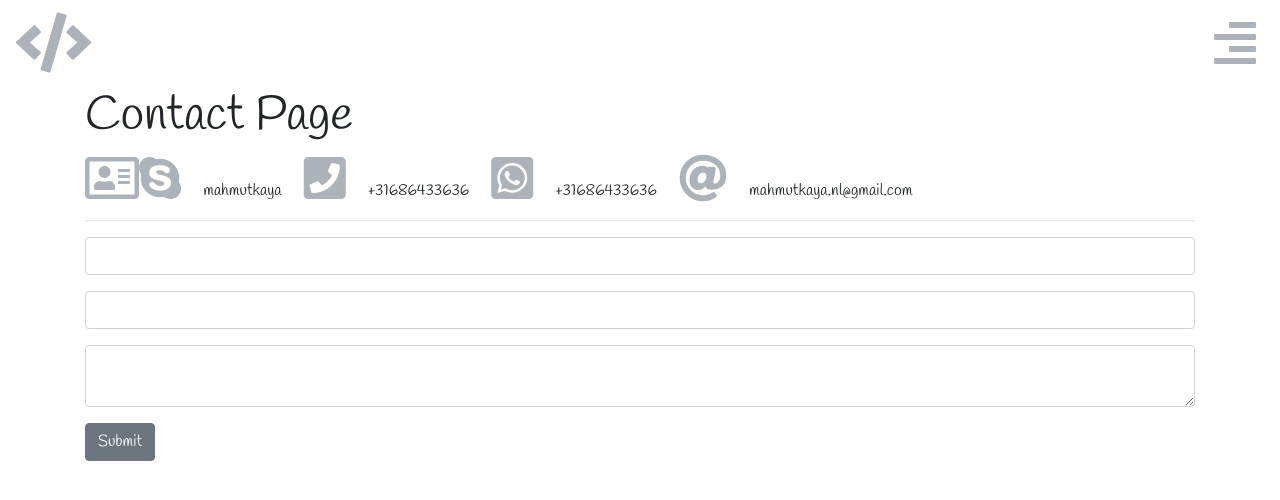
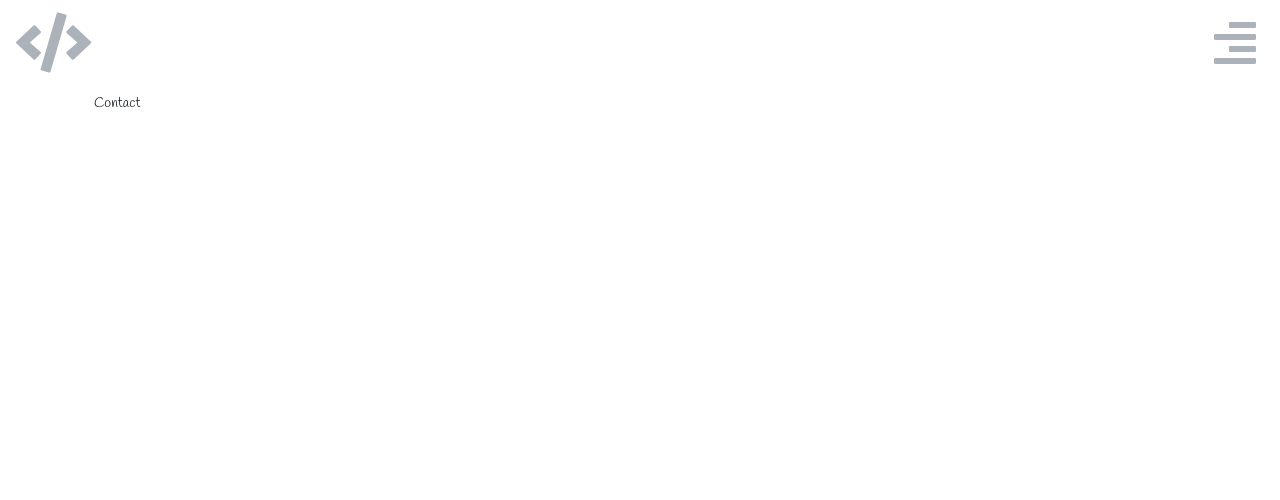
Before and after one commit to mahmutkaya/portfolio, a React (Create React App) app: page /Contact in a window 1280 px wide. Shown: the top 500 px of the page. Built offline with nearby package versions, Linux system fonts and the light colour scheme.

Commit message:
contact form activated

```diff
--- a/src/components/Contact.js
+++ b/src/components/Contact.js
@@ -1,11 +1,11 @@
 import React, { Component } from 'react'
 import axios from 'axios'
-import { Button, Form, FormGroup, Label, Input, FormText } from 'reactstrap';
+import { Button, Form, FormGroup, Label, Input, FormText, Row, Col } from 'reactstrap';
 
 const GOOGLE_FORM_MESSAGE_ID = 'entry.354900912'
-const GOOGLE_FORM_EMAIL_ID = 'emailAddress'
-const GOOGLE_FORM_NAME_ID = 'entry.37604791'
-const CORS_PROXY = 'https://cors-escape.herokuapp.com/'
+const GOOGLE_FORM_EMAIL_ID = 'entry.1973306023'
+const GOOGLE_FORM_NAME_ID = 'entry.1730565971'
+const CORS_PROXY = 'https://cors-anywhere.herokuapp.com/'
 const GOOGLE_FORM_ACTION = 'https://docs.google.com/forms/d/e/1FAIpQLSfJsOJYGM8ddbt1_ACCHQsrprtKEmpwiNmntTKlHb496fMczg/formResponse'
 
 class Contact extends Component {
@@ -23,9 +23,37 @@ class Contact extends Component {
     }
   }
 
+  handleChange = (event) => {
+    this.setState({ [event.target.name]: event.target.value })
+  }
+
   handleSubmit = (event) => {
     event.preventDefault()
+    this.setState({
+      sendingMessage: true
+    })
     this.sendMessage()
+  }
+
+  handleFormToggle = () => {
+    this.setState(
+      (prevState) => {
+        const { showForm } = prevState
+        return {
+          showForm: !showForm
+        }
+      }
+    )
+  }
+
+  handleReturnButton = () => {
+    this.setState(
+      {
+        showForm: false,
+        messageSent: false,
+        messageError: false
+      }
+    )
   }
 
   sendMessage = () => {
@@ -51,31 +79,146 @@ class Contact extends Component {
       })
   }
 
+  returnButton = () => <button id='return-button' className='btn btn-default btn-xs' onClick={this.handleReturnButton}>Return</button>
+
 
   render() {
+    if (this.state.sendingMessage) {
+      return (
+        <div>Sending...</div>
+      )
+    }
+
+    if (this.state.messageSent) {
+      return (
+        <React.Fragment>
+          <div className='success-message'>Sent! I will respond asap</div>
+          {this.returnButton()}
+        </React.Fragment>
+      )
+    }
+
+    if (this.state.messageError) {
+      return (
+        <React.Fragment>
+          <div className='error-message'>Sorry, your message was not sent. Contact me at: mahmutkaya.nl@gmail.com</div>
+          {this.returnButton()}
+        </React.Fragment>
+      )
+    }
+
+    if (this.state.showForm === false) {
+      return (
+        <button id='contact-button' className='btn btn-sm' onClick={this.handleFormToggle}>Contact</button>
+      )
+    }
     return (
-      <div>
-        <h1>Contact Page</h1>
-        <i class="far fa-address-card"></i>
-        <i class="fab fa-skype"></i><span>mahmutkaya</span>
-        <i class="fas fa-phone-square"></i><span>+31686433636</span>
-        <i class="fab fa-whatsapp-square"></i><span>+31686433636</span>
-        <i class="fas fa-at"></i><span>mahmutkaya.nl@gmail.com</span>
+      <React.Fragment>
+      <h1>Get in touch!</h1>
         <hr/>
-
-        <Form action="https://docs.google.com/forms/d/e/1FAIpQLSfJsOJYGM8ddbt1_ACCHQsrprtKEmpwiNmntTKlHb496fMczg/formResponse" onSubmit={this.handleSubmit}>
-          <FormGroup>
-            <Input type="email" value={this.state.email} onChange={this.handleChange} jsname="YPqjbf" autocomplete="email" tabindex="0" aria-label="Your email" name="emailAddress" required="" dir="auto" data-initial-dir="auto" data-initial-value="" aria-invalid="true"></Input>
+          <Row>
+        <Col sm={{ size: 2, order: 0, offset: 0 }}>
+            <i className="fab fa-skype"></i><span>mahmutkaya</span>
+            <i className="fas fa-phone-square"></i><span>+31686433636</span>
+            <i className="fab fa-whatsapp-square"></i><span>+31686433636</span>
+            <i className="fas fa-at"></i><span>mahmutkaya.nl@gmail.com</span>
+        </Col>
+          <Col sm={{ size: 7, order: 0, offset: 2 }}>
+            {/* <React.Fragment>
+              <div className='form-container'>
+                <form onSubmit={this.handleSubmit}>
+                  <div className='form-group row'>
+                    <label htmlFor='name' className='col-sm-2 col-form-label'>
+                      Name:
+              </label>
+                    <div className='col-sm-8'>
+                      <input
+                        type='name'
+                        name='name'
+                        id='name'
+                        className='form-control'
+                        value={this.state.name}
+                        onChange={this.handleChange}
+                        required
+                      />
+                    </div>
+                  </div>
+                  <div className='form-group row'>
+                    <label htmlFor='email' className='col-sm-2 col-form-label'>
+                      Email:
+              </label>
+                    <div className='col-sm-8'>
+                      <input
+                        type='email'
+                        name='email'
+                        id='email'
+                        className='form-control'
+                        value={this.state.email}
+                        onChange={this.handleChange}
+                        required
+                      />
+                    </div>
+                  </div>
+                  <div className='form-group row'>
+                    <label htmlFor='message' className='col-sm-2 col-form-label'>
+                      Message:
+              </label>
+                    <div className='col-sm-8'>
+                      <textarea
+                        id='message'
+                        name='message'
+                        className='form-control'
+                        required
+                        value={this.state.message}
+                        onChange={this.handleChange}
+                        rows='6'
+                      />
+                    </div>
+                  </div>
+                  <div>
+                    <button type='button' id='cancel-button' className='btn btn-default btn-sm btn-action' onClick={this.handleFormToggle}>Cancel</button>
+                    <button type='submit' className='btn btn-sm btn-default btn-action'>Submit</button>
+                  </div>
+                </form>
+              </div>
+            </React.Fragment> */}
+        <Form onSubmit={this.handleSubmit}>
+              <FormGroup>
+                <Label for="email">Email</Label>
+                <Input
+                  type="email"
+                  name="email"
+                  id='email'
+                  value={this.state.email}
+                  onChange={this.handleChange}
+                  required></Input>
           </FormGroup>
-          <FormGroup>
-            <Input type="text" name="entry.37604791" value={this.state.name} onChange={this.handleChange} jsname="YPqjbf" autocomplete="off" tabindex="0" aria-label="Name" aria-describedby="i.desc.361852843 i.err.361852843" required="" dir="auto" data-initial-dir="auto" data-initial-value="" aria-invalid="true"></Input>
+              <FormGroup>
+                <Label for="name">Name</Label>
+                <Input
+                  type="text"
+                  name="name"
+                  id='name'
+                  value={this.state.name}
+                  onChange={this.handleChange}
+                  aria-label="Name"
+                  required></Input>
           </FormGroup>
-          <FormGroup>
-            <Input type="textarea" name="entry.354900912" value={this.state.message} onChange={this.handleChange} jsname="YPqjbf" data-rows="1" tabindex="0" aria-label="Message" jscontroller="gZjhIf" jsaction="input:Lg5SV;ti6hGc:XMgOHc;rcuQ6b:WYd;" required="" dir="auto" data-initial-dir="auto" data-initial-value="" aria-describedby="i.desc.1943605669 i.err.1943605669" aria-invalid="true"></Input>
+              <FormGroup>
+                <Label for="message">Message</Label>
+                <Input type="textarea"
+                  name="message"
+                  id='message'
+                  value={this.state.message}
+                  onChange={this.handleChange}
+                  aria-label="Message"
+                  required ></Input>
           </FormGroup>
           <Button type='submit'>Submit</Button>
-        </Form>
-      </div>
+          </Form>
+        </Col>
+        </Row>
+      </React.Fragment>
     )
   }
 }
--- a/src/data/utilities.js
+++ b/src/data/utilities.js
@@ -1,5 +1,5 @@
 import React from 'react'
-import { Card, CardImg, CardLink, CardTitle, CardBody, Row, Col } from 'reactstrap';
+import { Card, CardImg, CardLink, Col } from 'reactstrap';
 
 const skills = (icons, info, link) => {
   console.log(info)
```
Also changed, not shown: src/data/info.js (+28 -4 lines).
